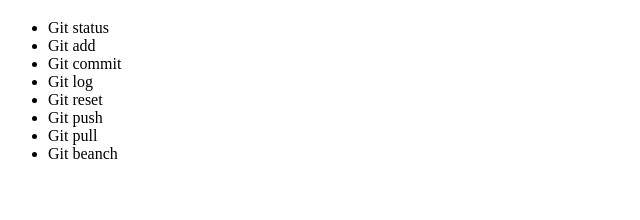
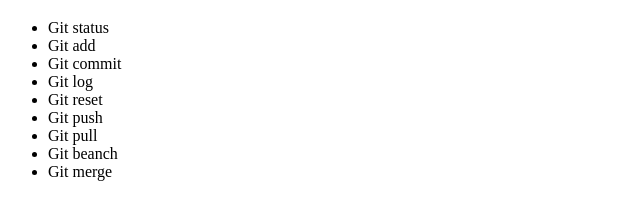
Before and after one commit to JOOMIOK/git-study, a plain HTML site: page git.html in a window 1280 px wide. Shown: the part 70-290 px from the top of the page, without its empty margins (0-640 px from the left). Drawn offline with Linux system fonts and the light colour scheme.

Commit message:
merge 명령어 추가

```diff
--- a/git.html
+++ b/git.html
@@ -17,6 +17,7 @@
         <li>Git push</li>
         <li>Git pull</li>
         <li>Git beanch</li>
+        <li>Git merge</li>
     </ul>
 </body>
 </html>
```
